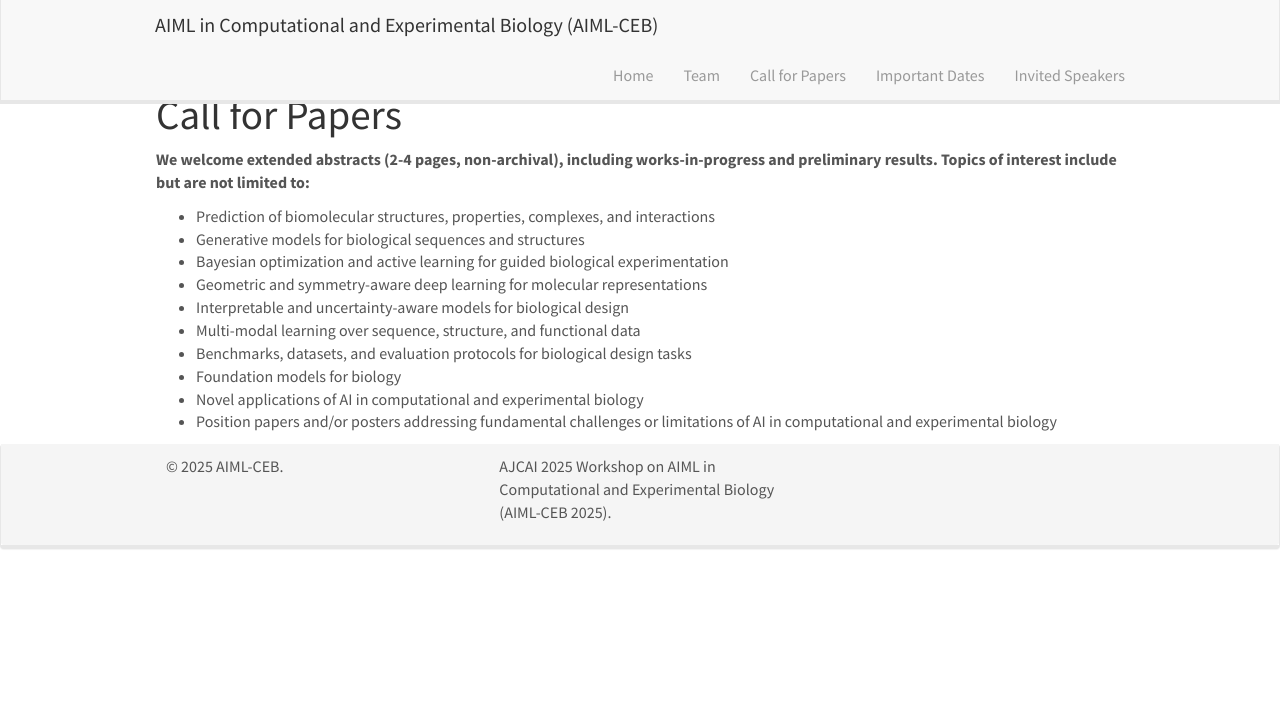
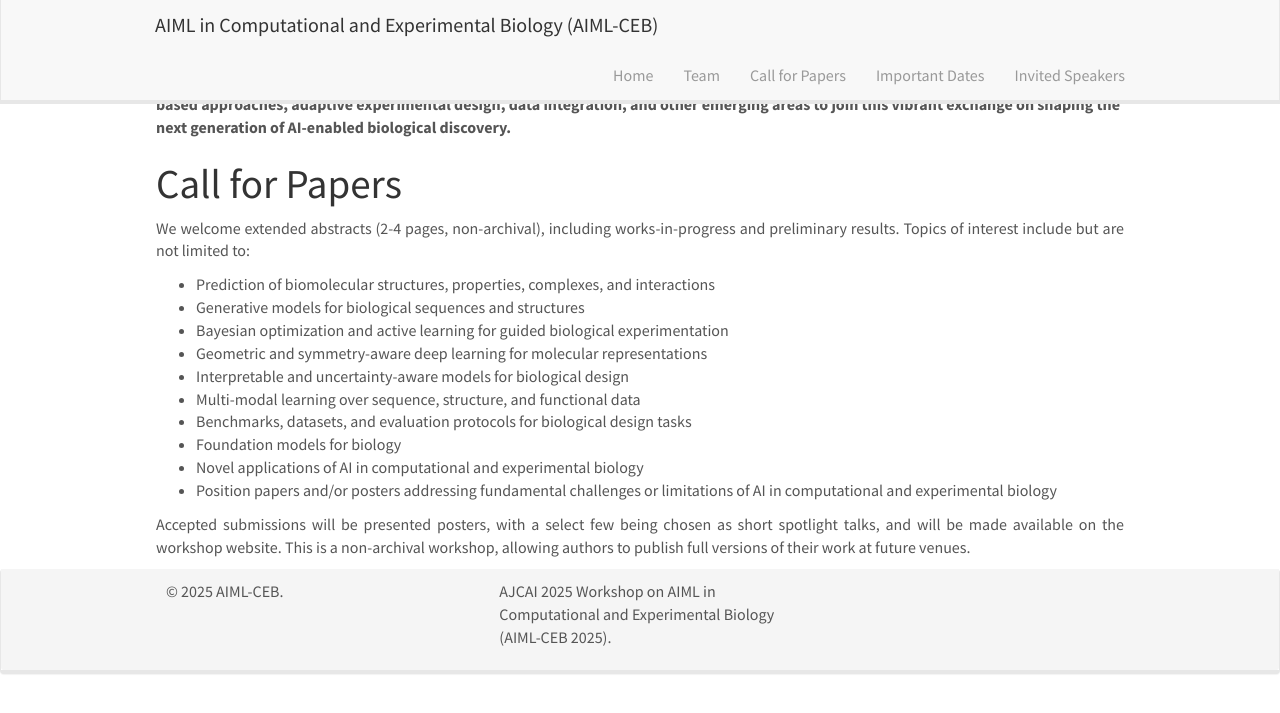
Before and after one commit to wokas36/wokas36.github.io, a Jekyll site: the page built from _pages/openings.md, in a window 1280 px wide. Shown: the top 713 px of the page. Built offline with Jekyll 4.4.1, drawn with Linux system fonts in a browser that asks for light colours; nearby versions of some CDN libraries.

Commit message:
init_commit_17

```diff
--- a/_pages/openings.md
+++ b/_pages/openings.md
@@ -7,9 +7,11 @@ sitemap: false
 permalink: /call_for_papers
 ---
 
+**We invite researchers working on topics such as predictive modelling of biological function and properties, generative and simulation-based approaches, adaptive experimental design, data integration, and other emerging areas to join this vibrant exchange on shaping the next generation of AI-enabled biological discovery.**
+
 # Call for Papers
 
-**We welcome extended abstracts (2-4 pages, non-archival), including works-in-progress and preliminary results. Topics of interest include but are not limited to:**
+<div style="text-align: justify">We welcome extended abstracts (2-4 pages, non-archival), including works-in-progress and preliminary results. Topics of interest include but are not limited to:
 
 * Prediction of biomolecular structures, properties, complexes, and interactions
 * Generative models for biological sequences and structures
@@ -21,6 +23,8 @@ permalink: /call_for_papers
 * Foundation models for biology
 * Novel applications of AI in computational and experimental biology
 * Position papers and/or posters addressing fundamental challenges or limitations of AI in computational and experimental biology
+
+<div style="text-align: justify">Accepted submissions will be presented posters, with a select few being chosen as short spotlight talks, and will be made available on the workshop website. This is a non-archival workshop, allowing authors to publish full versions of their work at future venues.
 
 <!-- We are  looking for new group members with passion, talent, and grit!
 
```
